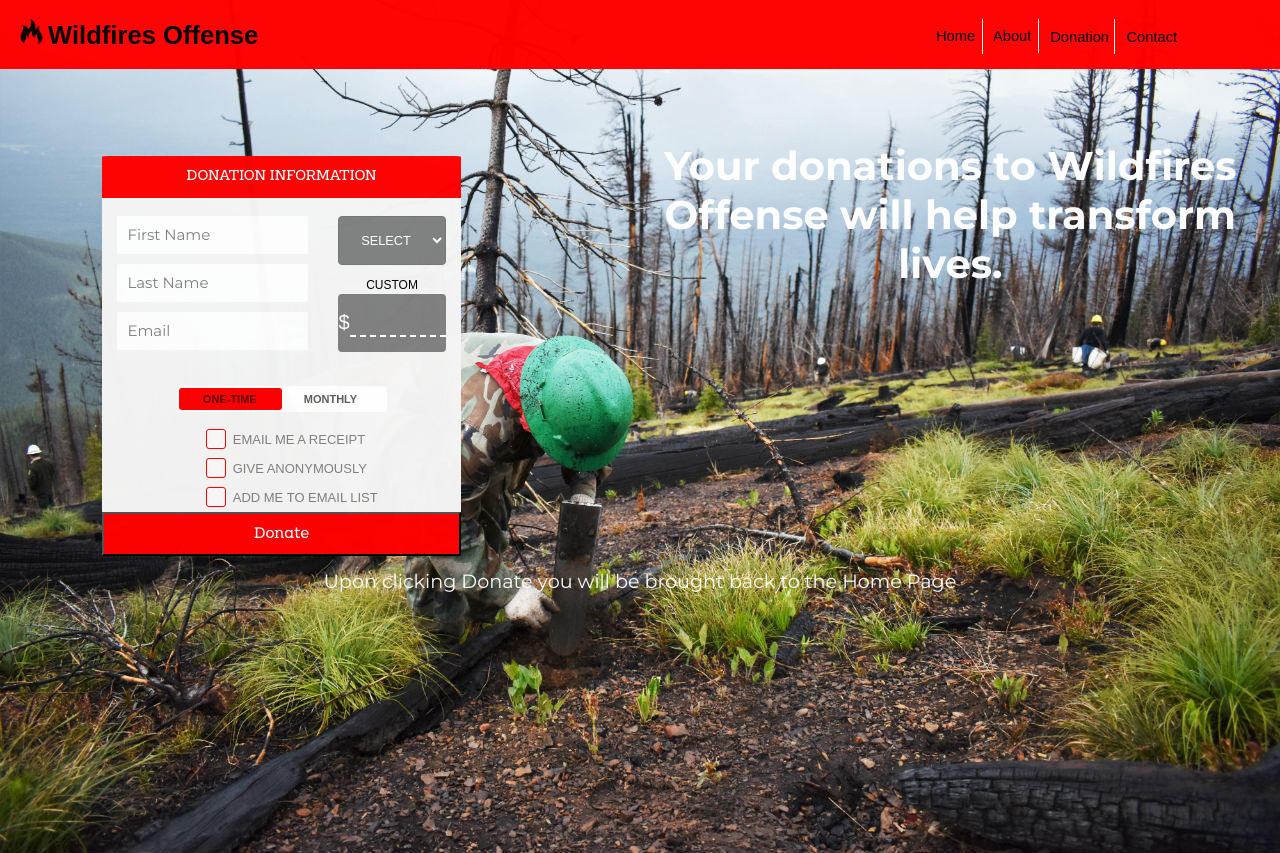
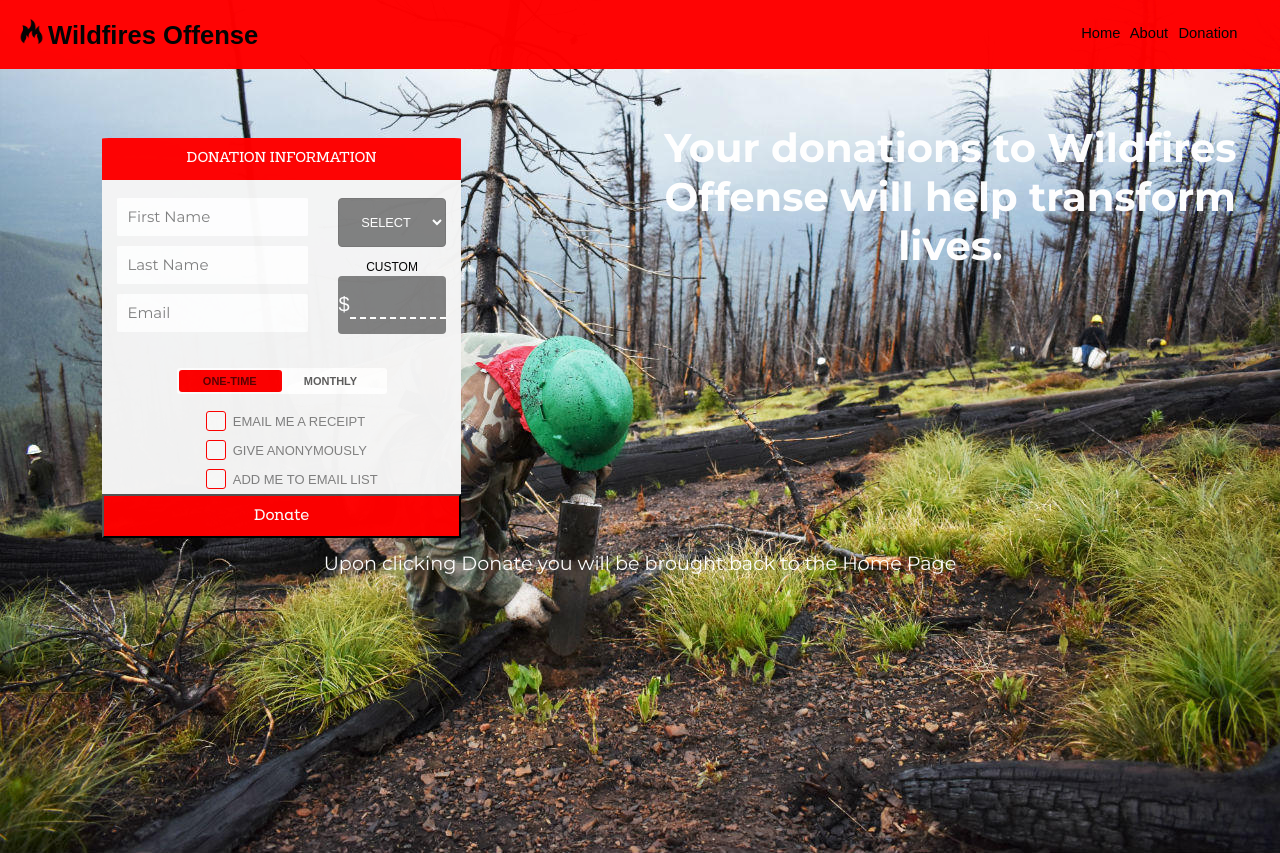
Before and after one commit to ef1301/Wildfire_Offense, a plain HTML site: page templates/donation.html in a window 1280 px wide. Shown: the top 853 px of the page. Drawn offline with Linux system fonts and the light colour scheme; a web font is replaced by a local one.

Commit message:
Contacts removed

```diff
--- a/styles/main.css
+++ b/styles/main.css
@@ -51,7 +51,7 @@ body {
 
 .topnav {
     margin: 0;
-    width: 27%;
+    width: 15%;
     font-family: clab;
     float: right;
     overflow: hidden;
@@ -85,10 +85,6 @@ body {
     padding: 2.5%;
 }
 
-.topnav li:not(:last-child) {
-    border-right:solid 1px #fff;/* This will not give border to last li element */
-}
-
 /* FOOTER ------------------------------------------*/
 .footer_container {
     position: relative;
@@ -118,14 +114,14 @@ body {
 
 .footer_container, .push {
     height: auto;
-    padding: 1%
+    padding: 1%;
 }
 
 /* Social Media Icons */
 .fa {
     padding: 20px;
     font-size: 30px;
-    width: 25px;
+    width: 15%;
     text-align: center;
     text-decoration: none;
     margin: 5px 2px;
--- a/templates/donation.html
+++ b/templates/donation.html
@@ -17,6 +17,7 @@
 
 </head>
 <body>
+
   <div class="header">
     <img src="../img/icon.png" style="width:2%">
     <h1>Wildfires Offense</h1>
@@ -25,12 +26,10 @@
         <li><a class="active" href="../index.html">Home</a></li>
         <li><a href="./about.html">About</a></li>
         <li><a href="./donation.html">Donation</a></li>
-            <li><a href="#contact">Contact</a></li>
       </ul>
     </div>
   </div>
 
-    <br>
   <div class="donation-container">
     <div class="donation-box">
       <div class="donation-wrapper">
@@ -94,7 +93,6 @@
       <div class= "footer_text">
         <p> © WildfiresOffense 2019 | 161 Sussex St, Sydney, NSW 2001 | 0402 228 158 | contact@wildfiresoffense.org</p>
       </div>
-
       <div class="social_icons">
         <a href="#" class="fa fa-facebook"></a>
         <a href="#" class="fa fa-twitter"></a>
@@ -102,6 +100,5 @@
       </div>
     </div>
   </div>
-
-
 </body>
+</html>
```
Also changed, not shown: index.html (+0 -1 lines), templates/about.html (+0 -1 lines). Lines whose indentation alone changed are shown as unchanged.
